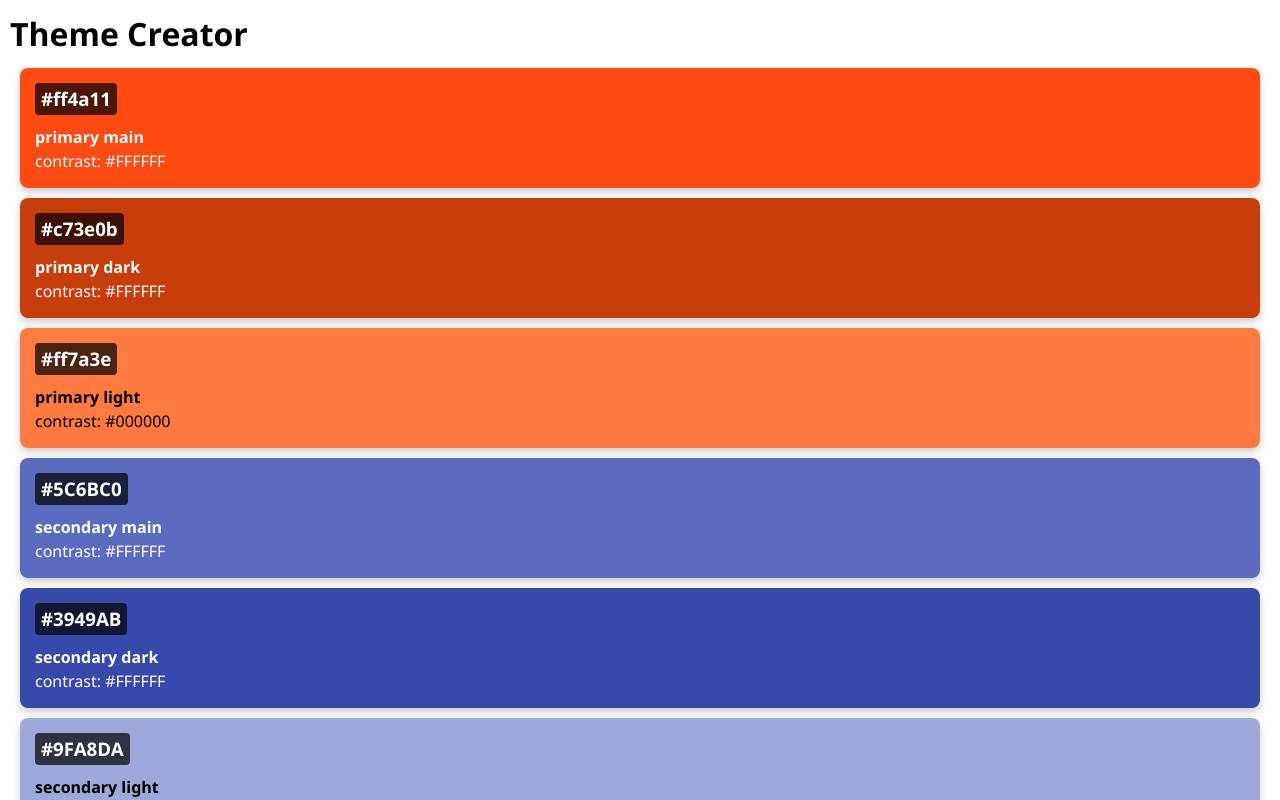
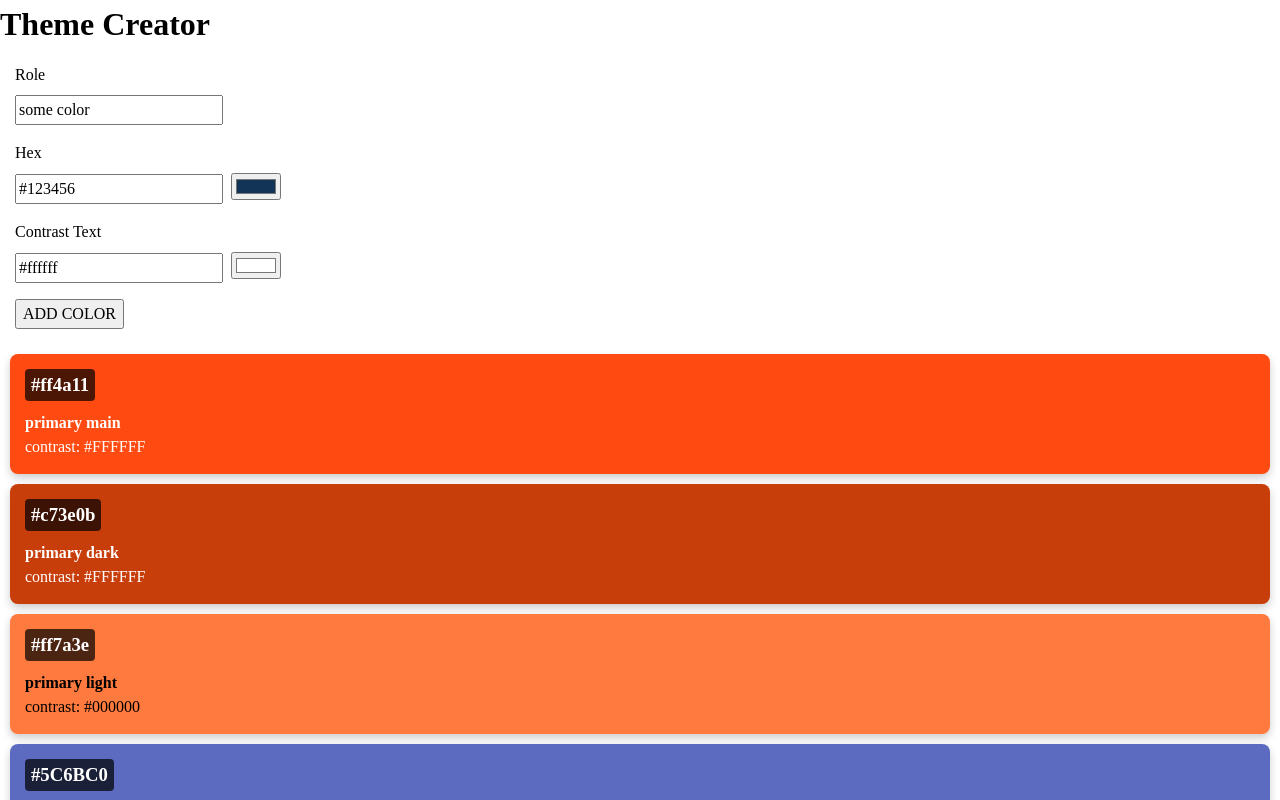
Before and after one commit to ndrbn0/recap-project-web-react-2, a React (Vite) app: page / in a window 1280 px wide. Shown: the top 800 px of the page. Built offline with nearby package versions, Linux system fonts and the light colour scheme.

Commit message:
created an input botton to add color themes to the color library

```diff
--- a/src/App.css
+++ b/src/App.css
@@ -1,4 +1,5 @@
-body {
-  font-family: "Segoe UI", "Helvetica Neue", Arial, sans-serif;
-  padding: 10px;
+.color-container {
+  display: flex;
+  flex-wrap: wrap;
+  justify-content: center;
 }
--- a/src/App.jsx
+++ b/src/App.jsx
@@ -1,15 +1,25 @@
+import { useState } from "react";
+import { nanoid } from "nanoid";
 import { initialColors } from "./lib/colors";
 import Color from "./Components/Color/Color";
-import "./App.css";
+import ColorForm from "./Components/ColorForm/ColorForm";
 
 function App() {
+  const [colors, setColors] = useState(initialColors);
+
+  const addColor = (newColor) => {
+    setColors((prevColors) => [...prevColors, { ...newColor, id: nanoid() }]);
+  };
+
   return (
     <>
       <h1>Theme Creator</h1>
-
-      {initialColors.map((color) => {
-        return <Color key={color.id} color={color} />;
-      })}
+      <ColorForm onSubmitColor={addColor} />
+      <div className="color-container">
+        {colors.map((color) => (
+          <Color key={color.id} color={color} />
+        ))}
+      </div>
     </>
   );
 }
--- /dev/null
+++ b/src/ColorInput/ColorInput.css
@@ -0,0 +1,19 @@
+.color-input {
+  display: flex;
+  align-items: center;
+  gap: 10px;
+}
+
+.color-input label {
+  width: 100px;
+}
+
+.color-input input[type="text"] {
+  flex: 1;
+}
+
+.color-input input[type="color"] {
+  width: 50px;
+  height: 30px;
+  border: none;
+}
--- /dev/null
+++ b/src/ColorInput/ColorInput.jsx
@@ -0,0 +1,22 @@
+import { useState } from "react";
+
+export default function ColorInput({ id, defaultValue }) {
+  const [inputValue, setInputValue] = useState(defaultValue);
+
+  function handleInputValue(event) {
+    setInputValue(event.target.value);
+  }
+
+  return (
+    <div className="color-input">
+      <input
+        type="text"
+        id={id}
+        name={id}
+        value={inputValue}
+        onChange={handleInputValue}
+      />
+      <input type="color" value={inputValue} onChange={handleInputValue} />
+    </div>
+  );
+}
--- /dev/null
+++ b/src/Components/ColorForm/ColorForm.css
@@ -0,0 +1,19 @@
+.color-form {
+  flex-direction: column;
+  width: 300px;
+  padding: 15px;
+}
+
+.form-group {
+  margin-bottom: 1rem;
+}
+
+.form-group label {
+  display: block;
+  margin-bottom: 0.5rem;
+}
+
+.color-input input[type="text"] {
+  margin-right: 0.5rem;
+  flex: 1;
+}
--- /dev/null
+++ b/src/Components/ColorForm/ColorForm.jsx
@@ -0,0 +1,37 @@
+import ColorInput from "../../ColorInput/ColorInput";
+import "./ColorForm.css";
+
+export default function ColorForm({
+  onSubmitColor,
+  initialData = { role: "some color", hex: "#123456", contrastText: "#ffffff" },
+}) {
+  function handleSubmit(event) {
+    event.preventDefault();
+    const formData = new FormData(event.target);
+    const data = Object.fromEntries(formData);
+    onSubmitColor(data);
+  }
+
+  return (
+    <form className="color-form" onSubmit={handleSubmit}>
+      <div className="form-group">
+        <label htmlFor="role">Role</label>
+        <input
+          type="text"
+          id="role"
+          name="role"
+          defaultValue={initialData.role}
+        />
+      </div>
+      <div className="form-group">
+        <label htmlFor="hex">Hex</label>
+        <ColorInput id="hex" defaultValue={initialData.hex} />
+      </div>
+      <div className="form-group">
+        <label htmlFor="contrastText">Contrast Text</label>
+        <ColorInput id="contrastText" defaultValue={initialData.contrastText} />
+      </div>
+      <button type="submit">ADD COLOR</button>
+    </form>
+  );
+}
```
